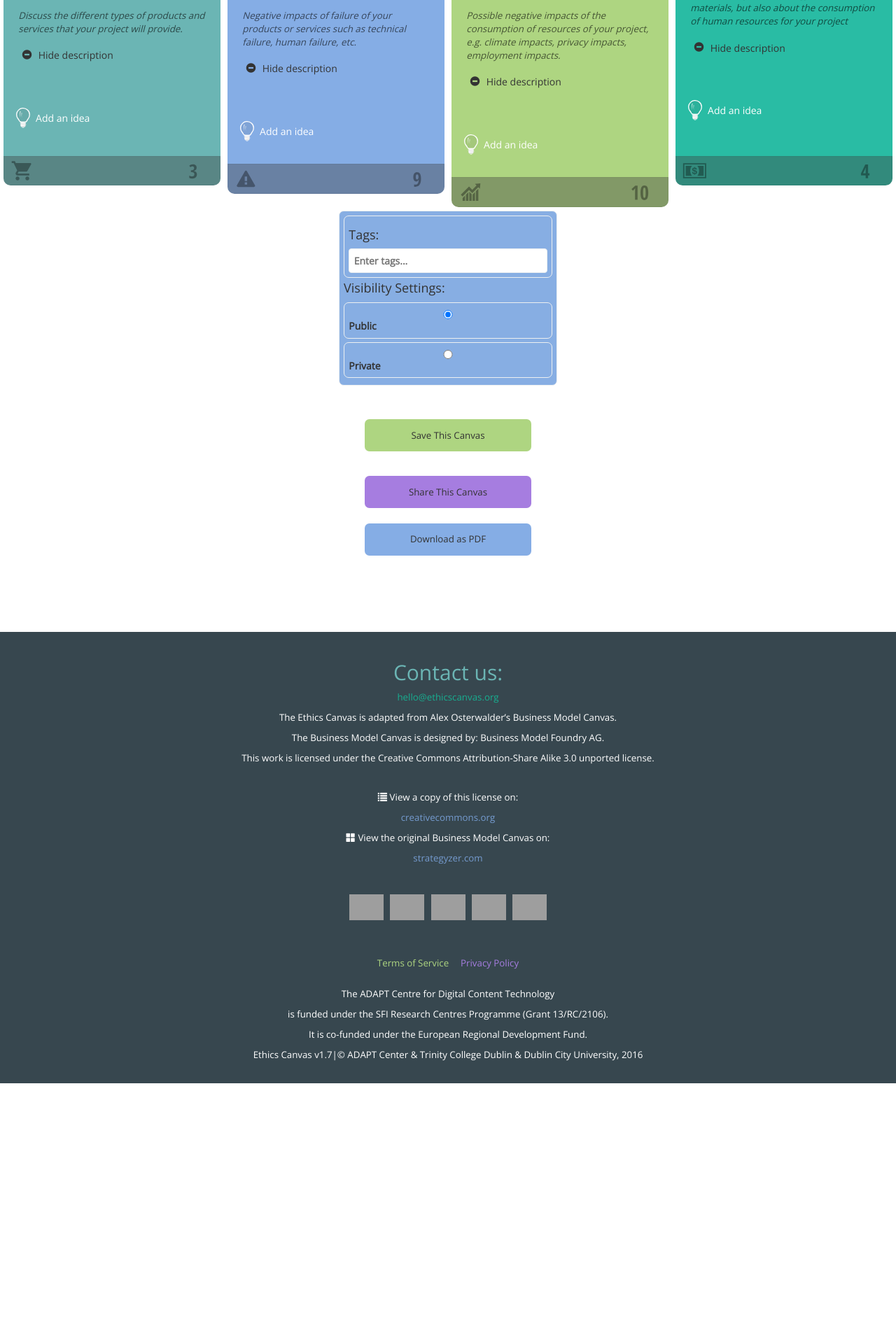
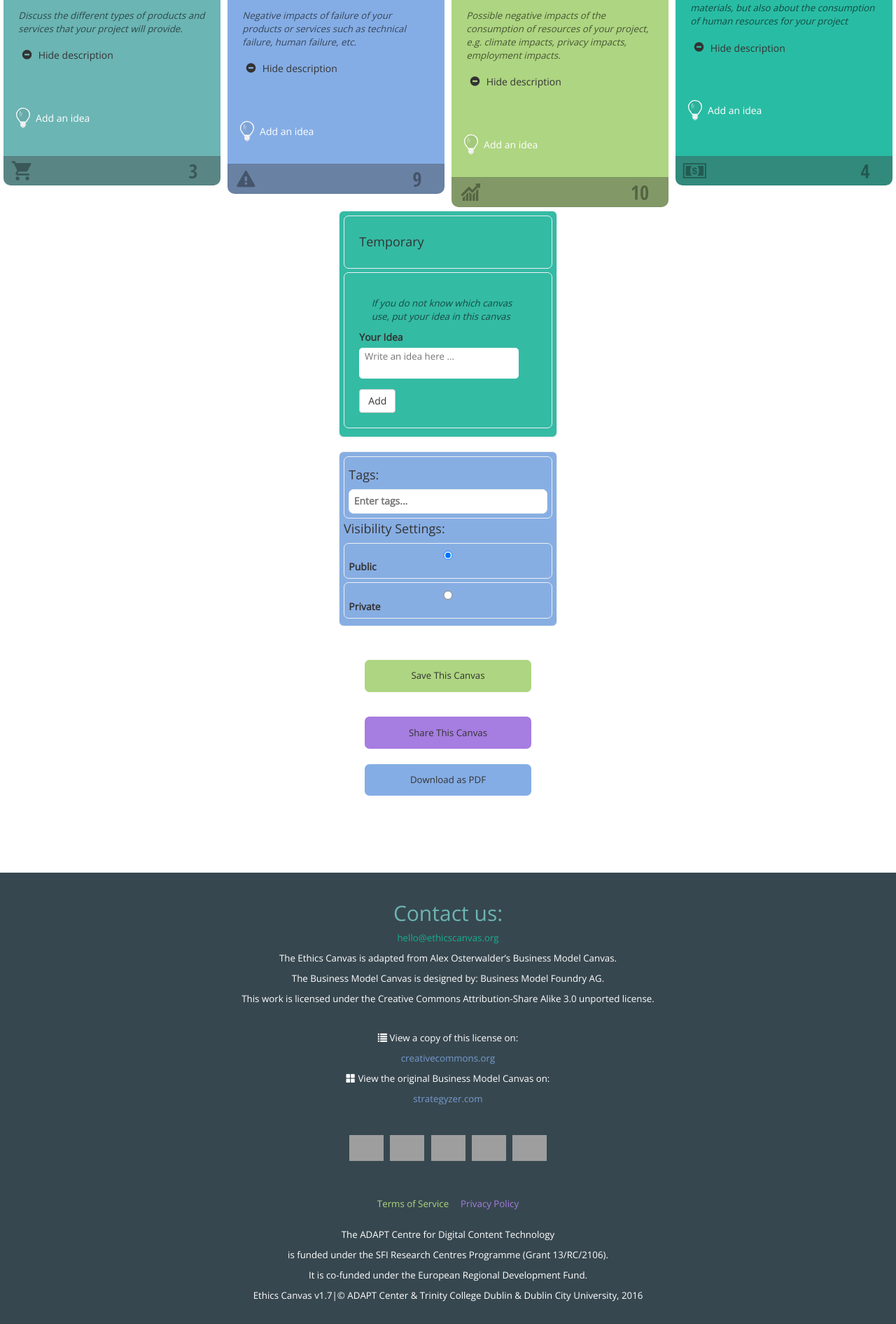
Before and after one commit to myersjo/ethics-canvas-docker, a PHP site: page /canvas/index.php in a window 1280 px wide. Shown: the part 1680-3572 px from the top of the page at 70% size. Before the commit the page ends 3228 px from the top, so only its background shows below. Run offline with PHP 8.4, Linux system fonts and the light colour scheme; the visitor is signed in with stand-in values (Sample User, id 1); data that the repository does not hold is empty; some libraries are stand-ins or nearby versions; grey boxes are pictures that could not be loaded.

Commit message:
temp canvas

```diff
--- a/code/canvas/css/canvas.css
+++ b/code/canvas/css/canvas.css
@@ -96,34 +96,59 @@ a.logo img {
     width: 100%;
     outline: none;
     border: 1px solid #eceff1;
-    border-radius: 4px;
+    border-radius: 0.5em;
     padding: 0.45em;
     float:left;
+    clear: all;
 }
 
 .tags label{
     width: 100%;
     outline: none;
     border: 1px solid #eceff1;
-    border-radius: 7px;
+    border-radius: 0.5em;
     padding: 0.45em;
     background-color: #87AEE3;
     float:left;
+    clear: all;
 
 }
 .tags{
     outline: none;
     border: 1px solid #eceff1;
-    border-radius: 7px;
+    border-radius: 0.5em;
     padding: 0.45em;
     background-color: #87AEE3;
-       margin-top: 5px;
-       text-align: left;
+    margin-top: 5px;
+    text-align: left;
     width:25%;
     height: 250px;
     margin:0 auto;
+    clear: all;
+}
+.panel{
+    outline: none;
+    border: 1px solid #eceff1;
+    border-radius: 0.5em;
+    padding: 0.45em;
+    background-color: #34BBA4;
+    margin-bottom: 25px;
+    text-align: left;
+    width:25%;
+    height: auto;
+    margin:0 auto 20px;
+    clear: all;
+}
+.border{
+       width: 100%;
+    outline: none;
+    border: 1px solid #eceff1;
+    border-radius: 0.5em;
+    padding: 0.45em;
+    background-color: #34BBA4;
+    margin-bottom: 5px;
+}
 
-}
 
 /*----------------------------------
    DROPDOWN MENU (User DASHBORD menu)
--- a/code/canvas/index.php
+++ b/code/canvas/index.php
@@ -697,7 +697,30 @@
             </div>
 
                 <!-- FORM BUTTON BOX -->
-                <?php if (true) { ?>
+                <?php if (!empty($name))  { ?>
+
+
+
+
+              <div class="panel">
+                <div class="border">
+                  <div class="panel-heading">
+                      <h4> Temporary</h4>
+                  </div>
+                </div>
+                  <div class="border">
+                  <div class="panel-body">
+                      <p class="intro">If you do not know which canvas use, put your idea in this canvas</p>
+                       <label>Your Idea</label><br>
+                                         <p>
+                                             <textarea class="new_item expandable" rows="2" maxlength="100" data-limit-rows="true" data-autoresize type="text" name="new_item" placeholder="Write an idea here ..."></textarea>
+                                         </p>
+                    <a href="#" class="btn btn-default">Add</a>
+
+                  </div>
+                </div>
+              </div>
+
 
 
                    <div class="tags">
```
